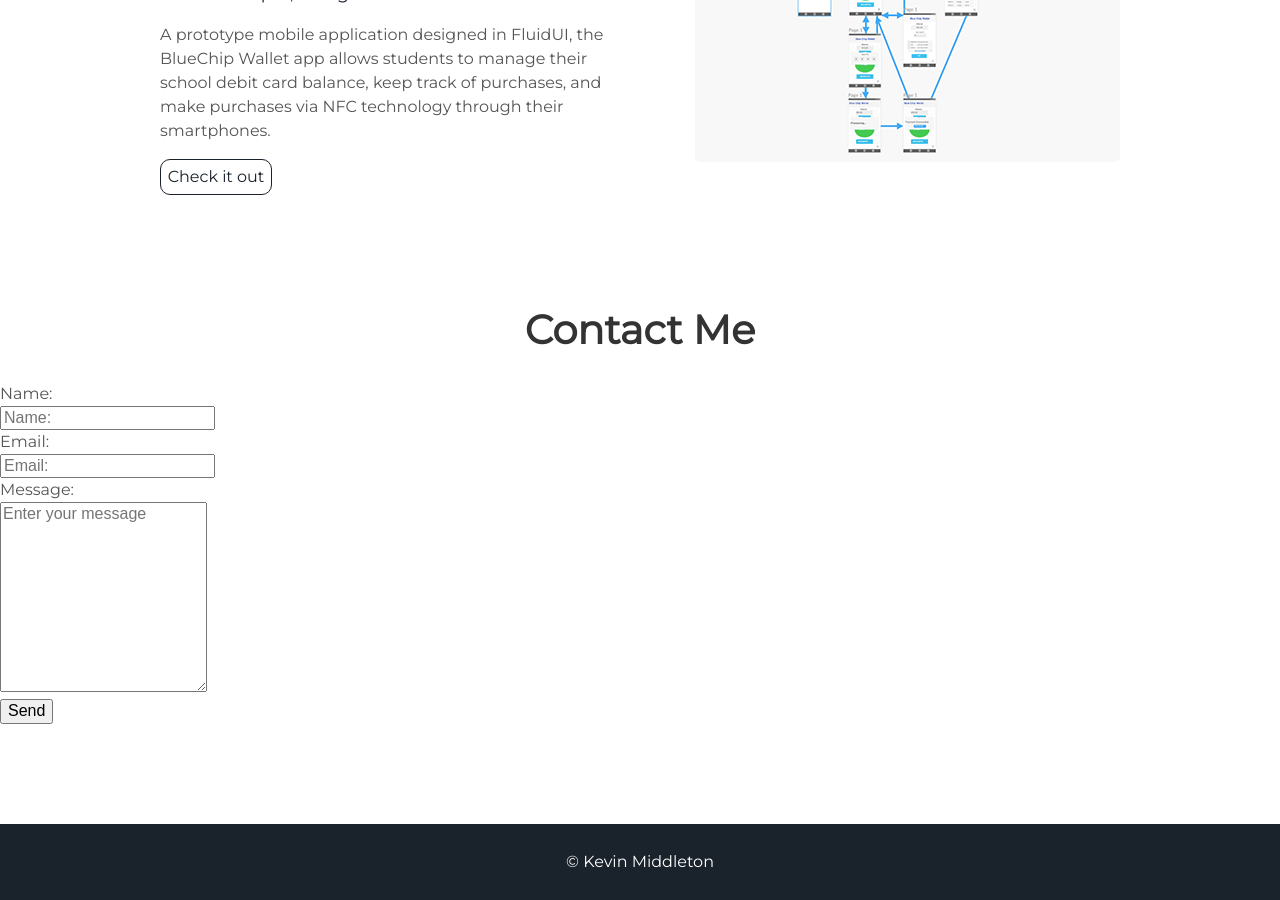
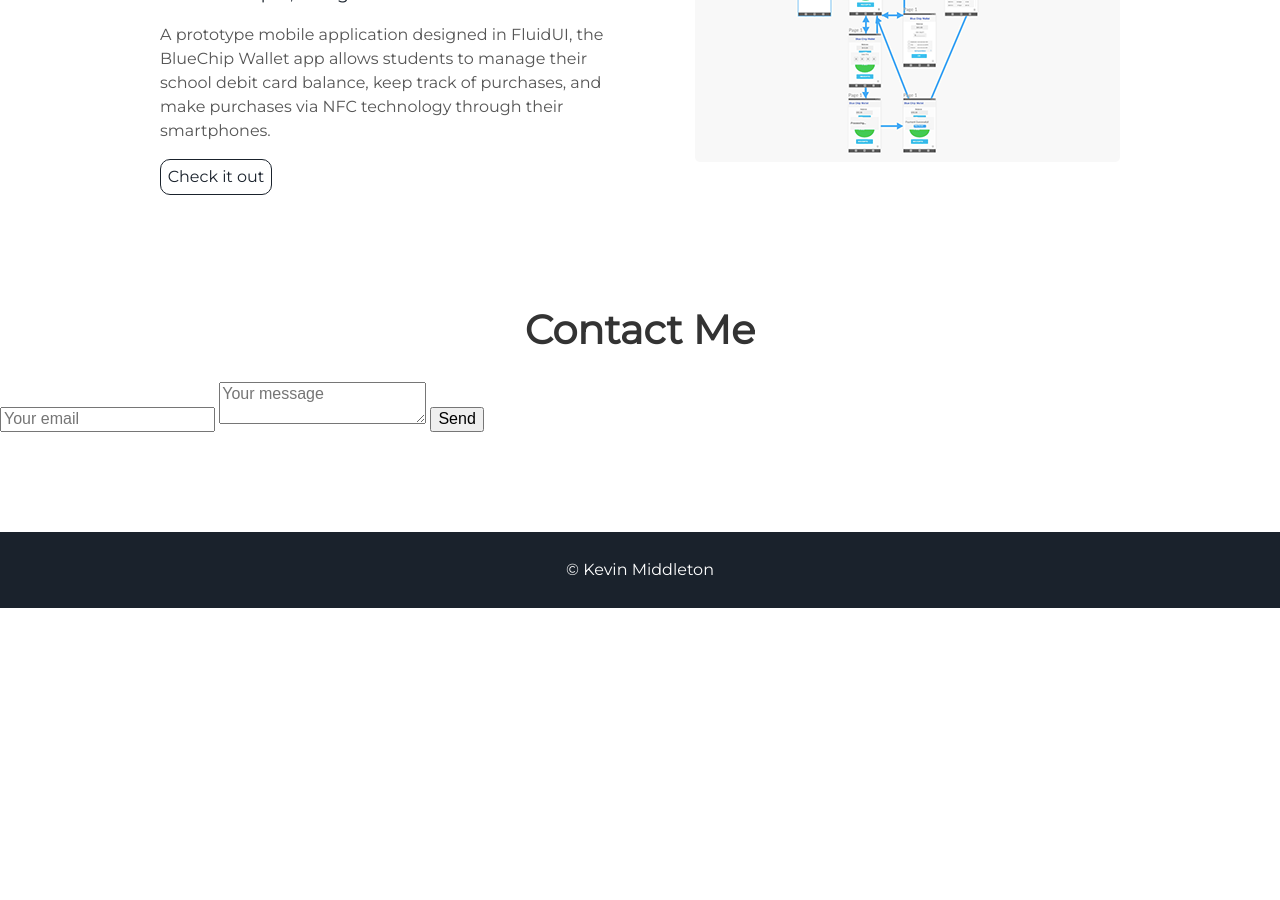
Before and after one commit to Kevin-Middleton/kevin-middleton.github.io, a Jekyll site: the page built from index.html, in a window 1280 px wide and 900 px high, scrolled down 4273 px. Built offline with Jekyll 4.4.1, drawn with Linux system fonts in a browser that asks for light colours; after the commit the page ends 4881 px from its top, so only the background shows below that.

Commit message:
Update contact.html

```diff
--- a/_includes/contact.html
+++ b/_includes/contact.html
@@ -2,22 +2,14 @@
   <h1> Contact Me </h1>
 </div>
 
-<form method="POST" action="http://formspree.io/kevinmiddleton@my.ccsu.edu">
-
-    <div id="form-title">Name:</div>
-    <input type="text" name="name" placeholder="Name:" class="form-field">
-
-    <div id="form-title">Email:</div>
-    <input type="email" name="_replyto" placeholder="Email:" class="form-field">
-
-    <div id="form-message">Message:</div>
-    <textarea name="message" rows="10" placeholder="Enter your message" class="form-field form-message"></textarea>
-
-    <input type="hidden" name="_subject" value="Portfolio Contact" />
-    <input type="text" name="_gotcha" style="display:none">
-
-    <div id="buttons-container">
-       <input type="submit" value="Send" class="buttons">
+<div class "container">
+  <div class="col-1-3">
+    <div id="formview">
+<form method="POST" action="https://formspree.io/kevinmiddleton@my.ccsu.edu">
+  <input type="email" name="email" placeholder="Your email">
+  <textarea name="message" placeholder="Your message"></textarea>
+  <button type="submit">Send</button>
+</form>
     </div>
-
-</form>
+  </div>
+</div>
```
